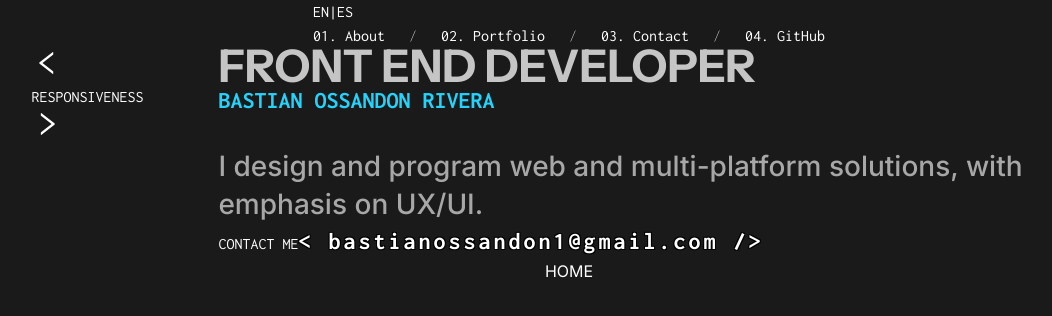
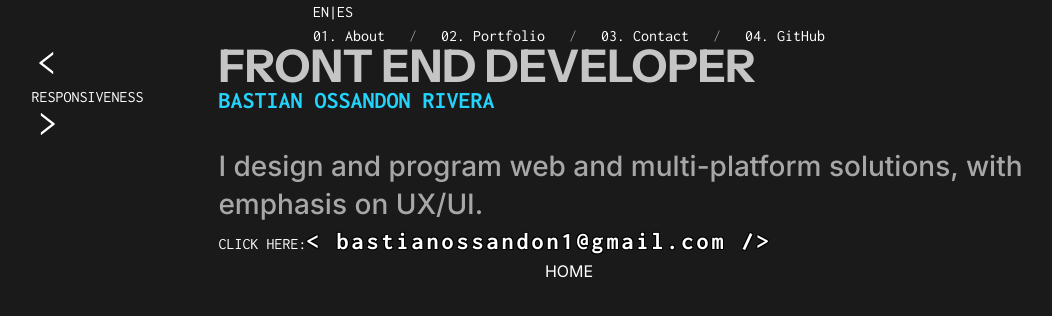
Before and after one commit to BastianOR/bodev-portfolio, a React (Vite) app: page / in a window 1280 px wide. Shown: the top 316 px of the page, without its empty margins (71-1123 px from the left). Built offline with nearby package versions, Linux system fonts and the light colour scheme.

Commit message:
Clicking on my email now redirects to gmail.

```diff
--- a/src/pages/Home/Home.tsx
+++ b/src/pages/Home/Home.tsx
@@ -48,10 +48,12 @@ function CyberSeparator1() {
 function GlitchButton({ text }: { text: string }) {
   return (
     <div className="mt-[59px]">
-        <span className="inconsolata text-[24px] font-semibold tracking-[2px] block">CONTACT ME</span>
-      <button className="button-49" role="button">
+        <span className="inconsolata text-[24px] font-semibold tracking-[2px] block">
+          CLICK HERE:
+        </span>
+      <a href="mailto:bastianossandon1@gmail.com" className="button-49" role="button">
         {text}
-      </button>
+      </a>
     </div>
   );
 }
```
Also changed, not shown: 1 other file (tests, documents, lock files or other folders).
